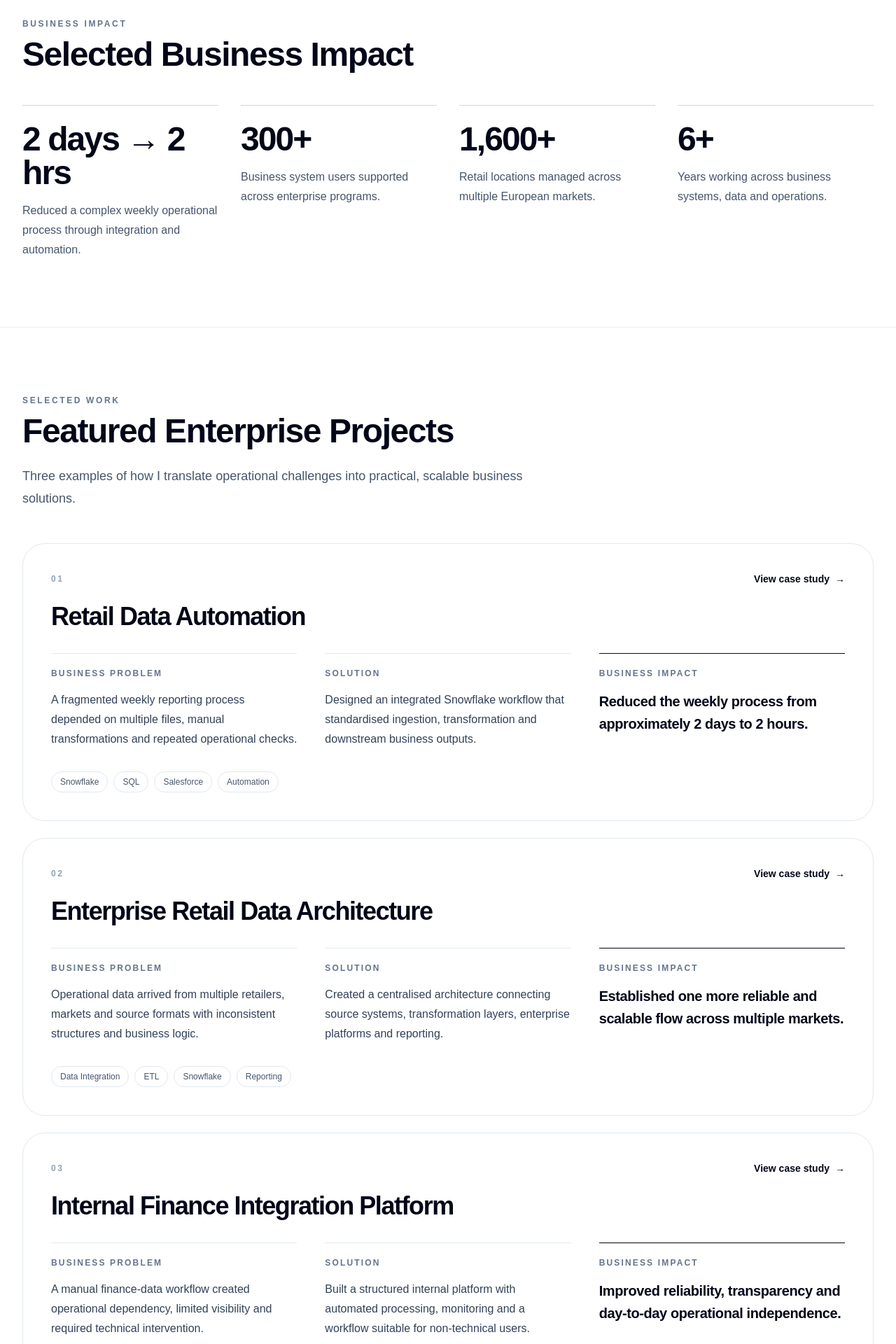
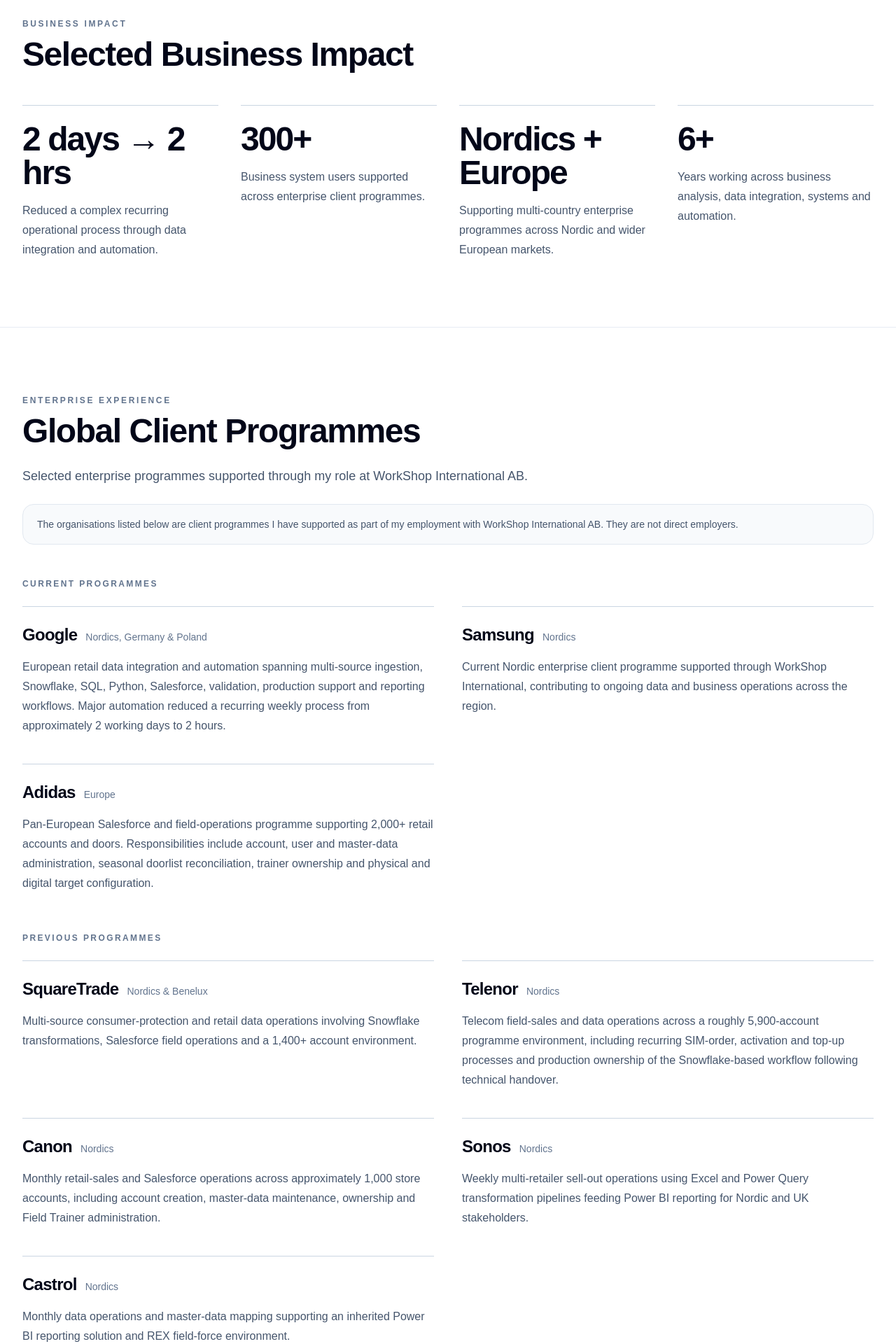
Before and after one commit to omerfaraz-fa/faraz-website, a Next.js app: page /meet in a window 1280 px wide. Shown: the part 880-2800 px from the top of the page at 70% size. Built offline with nearby package versions, Linux system fonts and the light colour scheme.

Commit message:
Upgrade recruiter profile with enterprise programme experience

```diff
--- a/src/app/meet/page.tsx
+++ b/src/app/meet/page.tsx
@@ -3,6 +3,7 @@ import type { Metadata } from "next";
 import {
   Hero,
   ExecutiveStats,
+  ClientProgrammes,
   ExecutiveSummary,
   Capabilities,
   FeaturedProjects,
@@ -35,6 +36,8 @@ export default function MeetPage() {
 
       <ExecutiveStats />
 
+      <ClientProgrammes />
+
       <FeaturedProjects />
 
       <ExecutiveSummary />
--- a/src/components/recruiter/Capabilities.tsx
+++ b/src/components/recruiter/Capabilities.tsx
@@ -5,30 +5,49 @@ const capabilities = [
   {
     title: "Data Integration",
     description:
-      "Designing reliable data flows across operational sources, cloud platforms, business systems and reporting environments.",
-    skills: ["Snowflake", "SQL", "ETL", "Data Transformation"],
+      "Designing and operating reliable data flows across source systems, Snowflake, business platforms and downstream reporting environments.",
+    skills: [
+      "Snowflake",
+      "SQL",
+      "ETL/ELT",
+      "Data Transformation",
+      "Validation & Reconciliation",
+    ],
   },
   {
     title: "Business Automation",
     description:
-      "Replacing repetitive manual processes with practical, maintainable and well-documented automated workflows.",
-    skills: ["Python", "Google Apps Script", "Scheduling", "Monitoring"],
+      "Replacing repetitive manual processes with practical, maintainable and well-documented workflows that improve reliability and reduce operational effort.",
+    skills: [
+      "Python",
+      "Google Apps Script",
+      "Scheduling",
+      "Monitoring",
+      "AI-assisted Automation",
+    ],
   },
   {
     title: "Enterprise Systems",
     description:
-      "Supporting business-critical platforms, users, permissions, structured data operations and cross-system processes.",
-    skills: ["Salesforce", "User Administration", "Data Operations", "Support"],
+      "Supporting business-critical platforms through structured master data, account and user administration, ownership, operational data and production support.",
+    skills: [
+      "Salesforce",
+      "Master Data",
+      "Account & User Administration",
+      "Ownership",
+      "Production Support",
+    ],
   },
   {
     title: "Business Analysis",
     description:
-      "Translating operational problems into clear requirements, scalable processes and practical technical solutions.",
+      "Translating business and operational requirements into clear technical solutions through process, data-flow, dependency and impact analysis.",
     skills: [
       "Requirements Analysis",
-      "Process Design",
-      "Stakeholder Coordination",
-      "Documentation",
+      "Business-to-Technical Translation",
+      "Process & Data-flow Analysis",
+      "Solution Validation",
+      "Technical Documentation",
     ],
   },
 ];
--- /dev/null
+++ b/src/components/recruiter/ClientProgrammes.tsx
@@ -0,0 +1,124 @@
+import Section from "./Section";
+import SectionHeading from "./SectionHeading";
+
+const currentProgrammes = [
+  {
+    name: "Google",
+    region: "Nordics, Germany & Poland",
+    description:
+      "European retail data integration and automation spanning multi-source ingestion, Snowflake, SQL, Python, Salesforce, validation, production support and reporting workflows. Major automation reduced a recurring weekly process from approximately 2 working days to 2 hours.",
+  },
+  {
+    name: "Samsung",
+    region: "Nordics",
+    description:
+      "Current Nordic enterprise client programme supported through WorkShop International, contributing to ongoing data and business operations across the region.",
+  },
+  {
+    name: "Adidas",
+    region: "Europe",
+    description:
+      "Pan-European Salesforce and field-operations programme supporting 2,000+ retail accounts and doors. Responsibilities include account, user and master-data administration, seasonal doorlist reconciliation, trainer ownership and physical and digital target configuration.",
+  },
+];
+
+const previousProgrammes = [
+  {
+    name: "SquareTrade",
+    region: "Nordics & Benelux",
+    description:
+      "Multi-source consumer-protection and retail data operations involving Snowflake transformations, Salesforce field operations and a 1,400+ account environment.",
+  },
+  {
+    name: "Telenor",
+    region: "Nordics",
+    description:
+      "Telecom field-sales and data operations across a roughly 5,900-account programme environment, including recurring SIM-order, activation and top-up processes and production ownership of the Snowflake-based workflow following technical handover.",
+  },
+  {
+    name: "Canon",
+    region: "Nordics",
+    description:
+      "Monthly retail-sales and Salesforce operations across approximately 1,000 store accounts, including account creation, master-data maintenance, ownership and Field Trainer administration.",
+  },
+  {
+    name: "Sonos",
+    region: "Nordics",
+    description:
+      "Weekly multi-retailer sell-out operations using Excel and Power Query transformation pipelines feeding Power BI reporting for Nordic and UK stakeholders.",
+  },
+  {
+    name: "Castrol",
+    region: "Nordics",
+    description:
+      "Monthly data operations and master-data mapping supporting an inherited Power BI reporting solution and REX field-force environment.",
+  },
+];
+
+function ProgrammeCard({
+  name,
+  region,
+  description,
+}: {
+  name: string;
+  region: string;
+  description: string;
+}) {
+  return (
+    <article className="border-t border-slate-300 pt-6">
+      <div className="flex flex-wrap items-baseline gap-x-3 gap-y-1">
+        <h3 className="text-2xl font-semibold tracking-[-0.03em] text-slate-950">
+          {name}
+        </h3>
+
+        <p className="text-sm font-medium text-slate-500">{region}</p>
+      </div>
+
+      <p className="mt-4 max-w-2xl text-base leading-7 text-slate-600">
+        {description}
+      </p>
+    </article>
+  );
+}
+
+export default function ClientProgrammes() {
+  return (
+    <Section>
+      <SectionHeading
+        eyebrow="Enterprise Experience"
+        title="Global Client Programmes"
+        description="Selected enterprise programmes supported through my role at WorkShop International AB."
+      />
+
+      <div className="mt-6 rounded-2xl border border-slate-200 bg-slate-50 px-5 py-4 text-sm leading-6 text-slate-600">
+        The organisations listed below are client programmes I have supported as
+        part of my employment with WorkShop International AB. They are not
+        direct employers.
+      </div>
+
+      <div className="mt-12">
+        <p className="text-xs font-semibold uppercase tracking-[0.2em] text-slate-500">
+          Current Programmes
+        </p>
+
+        <div className="mt-6 grid gap-x-10 gap-y-10 md:grid-cols-2">
+          {currentProgrammes.map((programme) => (
+            <ProgrammeCard key={programme.name} {...programme} />
+          ))}
+        </div>
+      </div>
+
+      <div className="mt-14">
+        <p className="text-xs font-semibold uppercase tracking-[0.2em] text-slate-500">
+          Previous Programmes
+        </p>
+
+        <div className="mt-6 grid gap-x-10 gap-y-10 md:grid-cols-2">
+          {previousProgrammes.map((programme) => (
+            <ProgrammeCard key={programme.name} {...programme} />
+          ))}
+        </div>
+      </div>
+    </Section>
+  );
+}
--- a/src/components/recruiter/ExecutiveStats.tsx
+++ b/src/components/recruiter/ExecutiveStats.tsx
@@ -5,19 +5,22 @@ const stats = [
   {
     value: "2 days → 2 hrs",
     description:
-      "Reduced a complex weekly operational process through integration and automation.",
+      "Reduced a complex recurring operational process through data integration and automation.",
   },
   {
     value: "300+",
-    description: "Business system users supported across enterprise programs.",
+    description:
+      "Business system users supported across enterprise client programmes.",
   },
   {
-    value: "1,600+",
-    description: "Retail locations managed across multiple European markets.",
-  },
+    value: "Nordics + Europe",
+    description:
+      "Supporting multi-country enterprise programmes across Nordic and wider European markets.",
+},
   {
     value: "6+",
-    description: "Years working across business systems, data and operations.",
+    description:
+      "Years working across business analysis, data integration, systems and automation.",
   },
 ];
 
--- a/src/components/recruiter/ExecutiveSummary.tsx
+++ b/src/components/recruiter/ExecutiveSummary.tsx
@@ -7,27 +7,31 @@ export default function ExecutiveSummary() {
       <div className="grid gap-10 lg:grid-cols-[0.8fr_1.2fr] lg:gap-16">
         <SectionHeading
           eyebrow="Executive Profile"
-          title="Connecting business needs with practical technical solutions"
+          title="Connecting business requirements with practical technical delivery"
         />
 
         <div className="max-w-3xl space-y-6 text-lg leading-8 text-slate-600">
           <p>
-            I work at the intersection of business operations, enterprise
-            systems and data. My role involves understanding complex workflows,
-            identifying operational weaknesses and designing practical
-            solutions that improve reliability, visibility and scalability.
+            I am a Technical Business Analyst with 6+ years of experience
+            working at the intersection of business operations, enterprise
+            systems and data. I translate operational requirements into
+            practical technical solutions across data integration, business
+            systems and process automation.
           </p>
 
           <p>
-            I have supported international enterprise programs across multiple
-            European markets, working with data integration, business
-            automation, Salesforce operations and enterprise reporting.
+            My work includes requirements analysis, process and data-flow
+            analysis, data transformation and integration, Salesforce and
+            master-data operations, solution validation, production support and
+            technical documentation across multi-country enterprise programmes.
           </p>
 
           <p>
-            My strongest work has focused on replacing repetitive manual
-            processes with structured, well-documented solutions that are easier
-            for teams to operate, maintain and scale.
+            Over time, my work has progressed from manual and Excel-based data
+            operations through Power Query and structured business systems to
+            Snowflake, SQL, Python and automated workflows, increasingly using
+            Generative AI as an accelerator for analysis, coding, debugging and
+            documentation.
           </p>
         </div>
       </div>
--- a/src/components/recruiter/Hero.tsx
+++ b/src/components/recruiter/Hero.tsx
@@ -13,7 +13,7 @@ export default function Hero() {
         <div className="mx-auto max-w-7xl px-5 py-10 sm:px-6 sm:py-14 lg:px-8 lg:py-16">
           <div className="max-w-4xl">
             <p className="text-xs font-semibold uppercase tracking-[0.22em] text-slate-500 sm:text-sm">
-              Business Analyst
+              Technical Business Analyst
             </p>
 
             <h1 className="mt-4 max-w-4xl text-[2.65rem] font-semibold leading-[1.03] tracking-[-0.05em] text-slate-950 sm:text-6xl lg:text-7xl">
@@ -22,15 +22,19 @@ export default function Hero() {
 
             <div className="mt-7 sm:mt-9">
               <p className="text-xs font-medium uppercase tracking-[0.18em] text-slate-500 sm:text-sm">
-                Supporting enterprise programs for
+                Current enterprise programmes supported through WorkShop International
               </p>
 
-              <div className="mt-3 flex items-center gap-3 text-xl font-semibold text-slate-950">
+              <div className="mt-3 flex flex-wrap items-center gap-x-3 gap-y-2 text-xl font-semibold text-slate-950">
                 <span>Google</span>
                 <span className="text-slate-300" aria-hidden="true">
                   •
                 </span>
                 <span>Samsung</span>
+                <span className="text-slate-300" aria-hidden="true">
+                  •
+                </span>
+                <span>Adidas</span>
               </div>
             </div>
 
@@ -77,7 +81,6 @@ export default function Hero() {
                 LinkedIn ↗
               </a>
 
-
               <a
                 href="https://github.com/omerfaraz-fa"
                 target="_blank"
--- a/src/components/recruiter/index.ts
+++ b/src/components/recruiter/index.ts
@@ -7,3 +7,4 @@ export { default as CallToAction } from "./CallToAction";
 
 export { default as Section } from "./Section";
 export { default as SectionHeading } from "./SectionHeading";
+export { default as ClientProgrammes } from "./ClientProgrammes";
```
